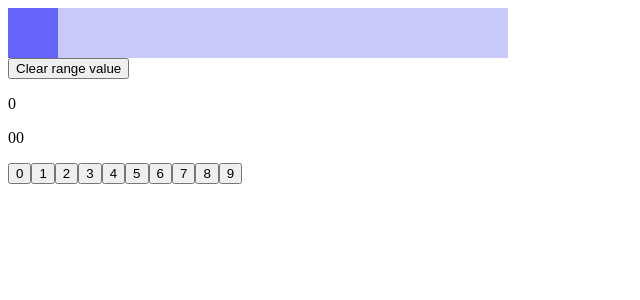
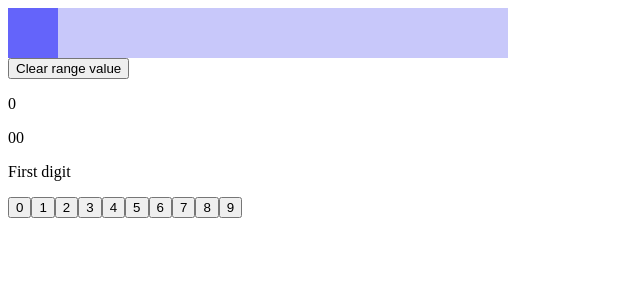
Before and after one commit to OlehKozubJS/new-era-project, a React (Create React App) app: page / in a window 1280 px wide. Shown: the top 300 px of the page, without its empty margins (0-640 px from the left). Built offline with nearby package versions, Linux system fonts and the light colour scheme.

Commit message:
Update DigitKeyboardInput.jsx

```diff
--- a/src/DigitKeyboardInput.jsx
+++ b/src/DigitKeyboardInput.jsx
@@ -47,8 +47,8 @@ const DigitKeyboardInput = () => {
         {firstDigit}
         {secondDigit}
       </p>
-      <p>{isFirstDigit}</p>
-      <p>{isBackSpace}</p>
+      <p>{isFirstDigit && "First digit"}</p>
+      <p>{isBackSpace && "Backspace"}</p>
       {[0, 1, 2, 3, 4, 5, 6, 7, 8, 9].map((digit) => {
         return (
           <button key={digit} value={digit} onClick={handleClick}>
```
